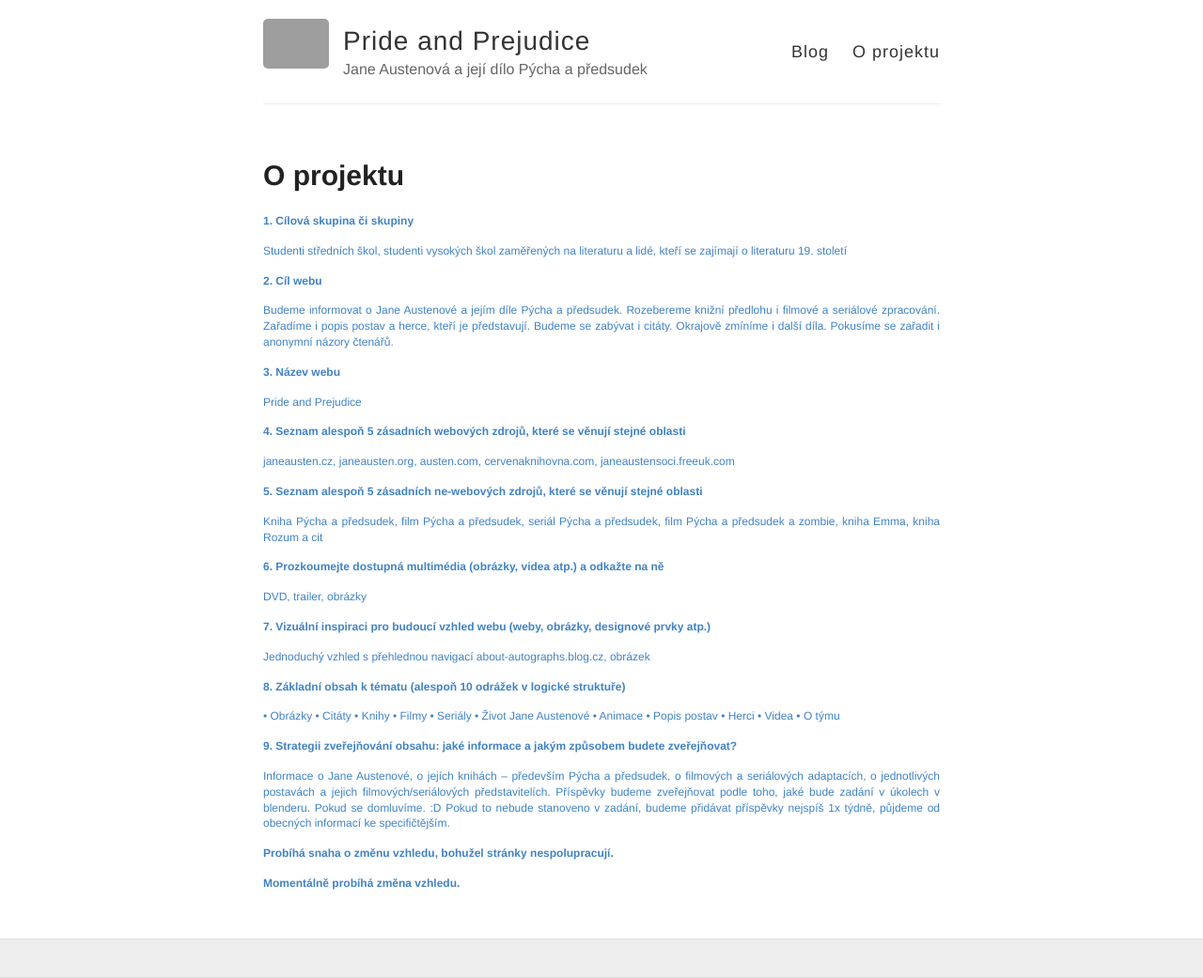
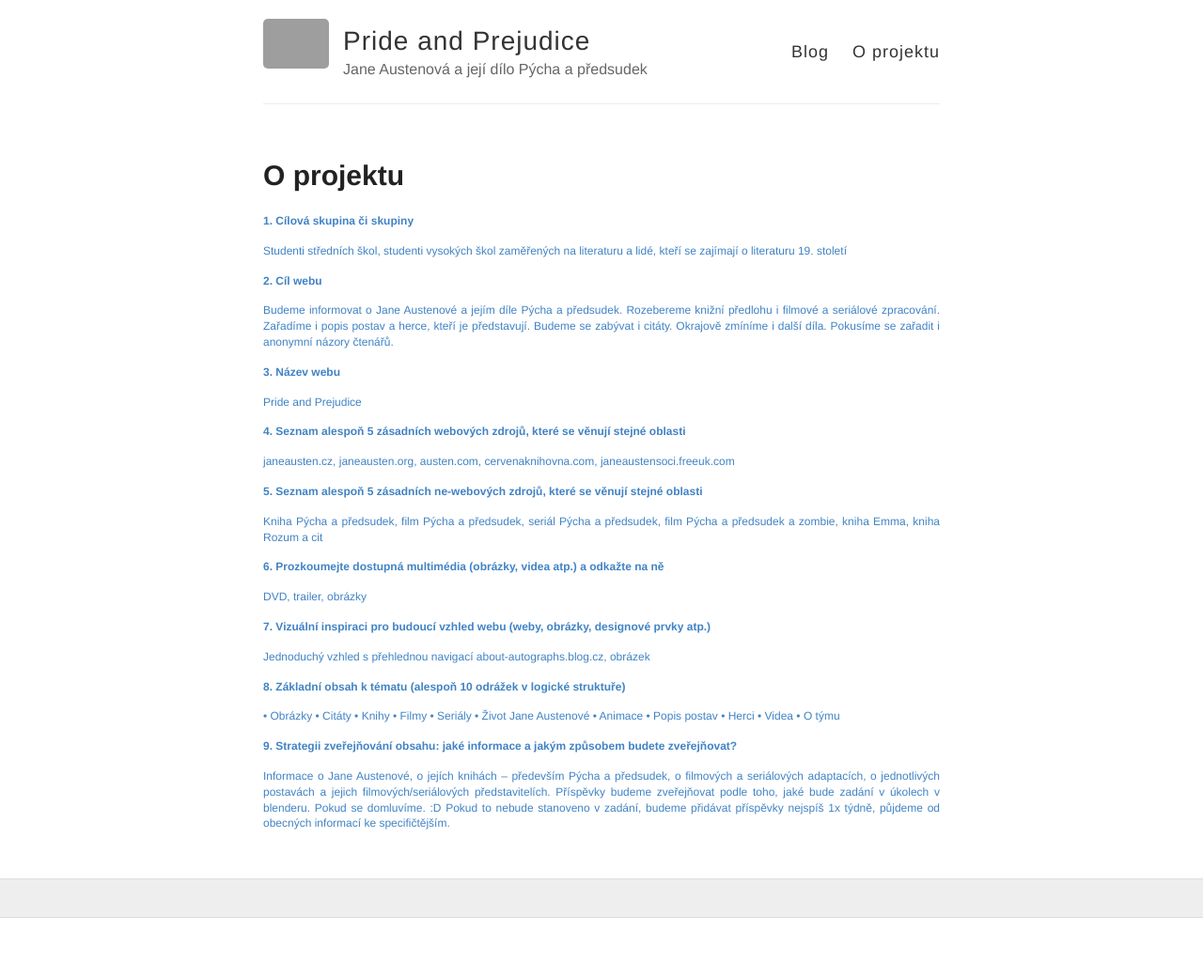
Before and after one commit to JaneAusten-PP/janeausten-pp.github.io, a Jekyll site: the page built from about.md, in a window 1280 px wide. Shown: the whole page at 94% size. Built offline with Jekyll 4.4.1, drawn with Linux system fonts in a browser that asks for light colours; after the commit the page ends 977 px from its top, so only the background shows below that; grey boxes are pictures that could not be loaded.

Commit message:
Smazání o změně vzhledu

```diff
--- a/about.md
+++ b/about.md
@@ -52,7 +52,3 @@ Jednoduchý vzhled s přehlednou navigací [about-autographs.blog.cz](http://abo
 
 <p style="text-align: justify">Informace o Jane Austenové, o jejích knihách – především Pýcha a předsudek, o filmových a seriálových adaptacích, o jednotlivých postavách a jejich filmových/seriálových představitelích.
 Příspěvky budeme zveřejňovat podle toho, jaké bude zadání v úkolech v blenderu. Pokud se domluvíme. :D Pokud to nebude stanoveno v zadání, budeme přidávat příspěvky nejspíš 1x týdně, půjdeme od obecných informací ke specifičtějším.</p>
-
-**Probíhá snaha o změnu vzhledu, bohužel stránky nespolupracují.**
-
-**Momentálně probíhá změna vzhledu.**
```
